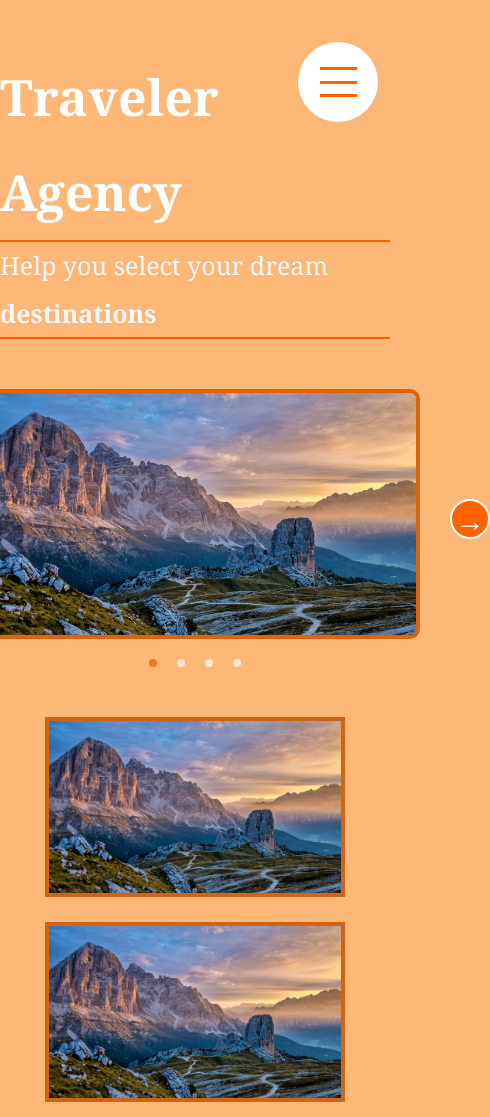
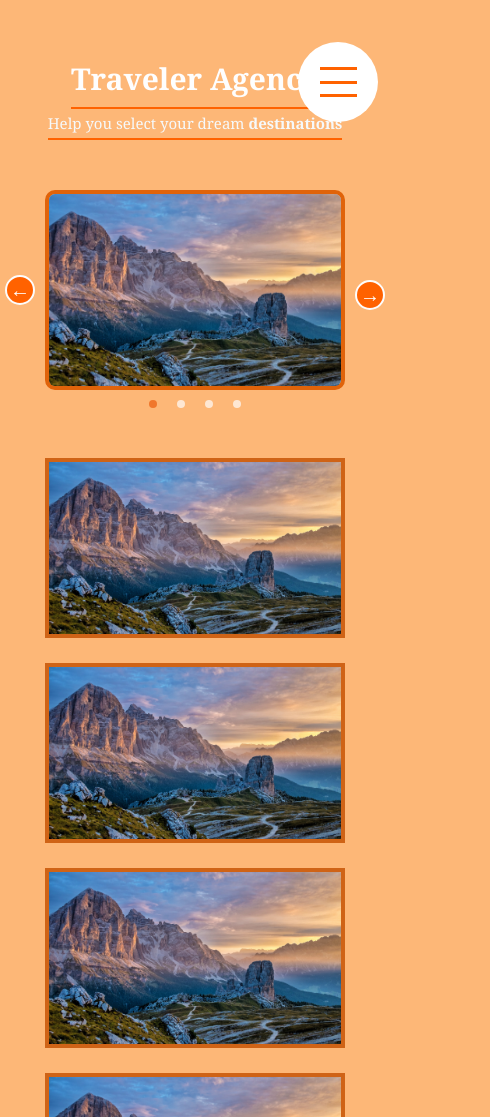
Before and after one commit to kshaneze/Landing-Page, a plain HTML site: page index.html in a window 390 px wide. Shown: the top 1117 px of the page, 490 px wide, since content can reach past the window. Drawn offline with Linux system fonts and the light colour scheme; no server answers.

Commit message:
Working on project

```diff
--- a/index.html
+++ b/index.html
@@ -21,10 +21,10 @@
 
         <nav class="nav">
           <ul class="nav-list">
-            <li class="nav-item"><a href="#">1. Link</a></li>
-            <li class="nav-item"><a href="#">2. Link</a></li>
-            <li class="nav-item"><a href="#">3. Link</a></li>
-            <li class="nav-item"><a href="#">4. Link</a></li>
+            <li class="nav-item"><a href="#">Link</a></li>
+            <li class="nav-item"><a href="#">Link</a></li>
+            <li class="nav-item"><a href="#">Link</a></li>
+            <li class="nav-item"><a href="#">Link</a></li>
           </ul>
         </nav>
 
--- a/script.js
+++ b/script.js
@@ -101,7 +101,7 @@ window.addEventListener('scroll', () => {
   const { scrollTop, scrollHeight, clientHeight } = document.documentElement;
 
   // if the height we see and the height scrolled from top >= then whole amount of possible scrollHeight we reached bottom of the page
-  if (scrollTop + clientHeight >= scrollHeight) {
+  if (scrollTop + clientHeight + 5 >= scrollHeight) {
     console.log('scrolled to bottom');
     showLoadingImages();
   }
@@ -126,8 +126,8 @@ const showLoadingImages = function () {
   loading.classList.add('show');
 
   // display data Images
-  setTimeout(getImages, 1000);
-  setTimeout(getImages, 1000);
-  setTimeout(getImages, 1000);
-  setTimeout(getImages, 1000);
+  getImages();
+  getImages();
+  getImages();
+  getImages();
 };
--- a/style.css
+++ b/style.css
@@ -50,6 +50,15 @@ p {
 }
 
 @media only screen and (max-width: 860px) {
+}
+
+@media only screen and (max-width: 860px) {
+  h1 {
+    font-size: 3rem;
+  }
+  p {
+    font-size: 1.5rem;
+  }
 }
 
 /* toggle button */
@@ -252,13 +261,13 @@ a:active {
 
   .button-left {
     top: -21rem;
-    width: 6rem;
-    height: 6rem;
+    width: 5.5rem;
+    height: 5.5rem;
     font-size: 4.5rem;
   }
 
   .button-right {
-    top: -28rem;
+    top: -26.3rem;
     left: 65rem;
     font-size: 4.5rem;
     width: 5.5rem;
@@ -294,6 +303,33 @@ a:active {
   .dot {
     width: 0.8rem;
     height: 0.8rem;
+  }
+}
+
+@media only screen and (max-width: 540px) {
+  .images__container {
+    width: 30rem;
+    height: 20rem;
+  }
+
+  .button-left {
+    top: -11.5rem;
+    left: -4rem;
+    font-size: 2rem;
+    height: 3rem;
+    width: 3rem;
+  }
+
+  .button-right {
+    font-size: 2rem;
+    height: 3rem;
+    width: 3rem;
+    top: -14rem;
+    left: 31rem;
+  }
+
+  .dots__container {
+    padding-top: 5rem;
   }
 }
 
```
